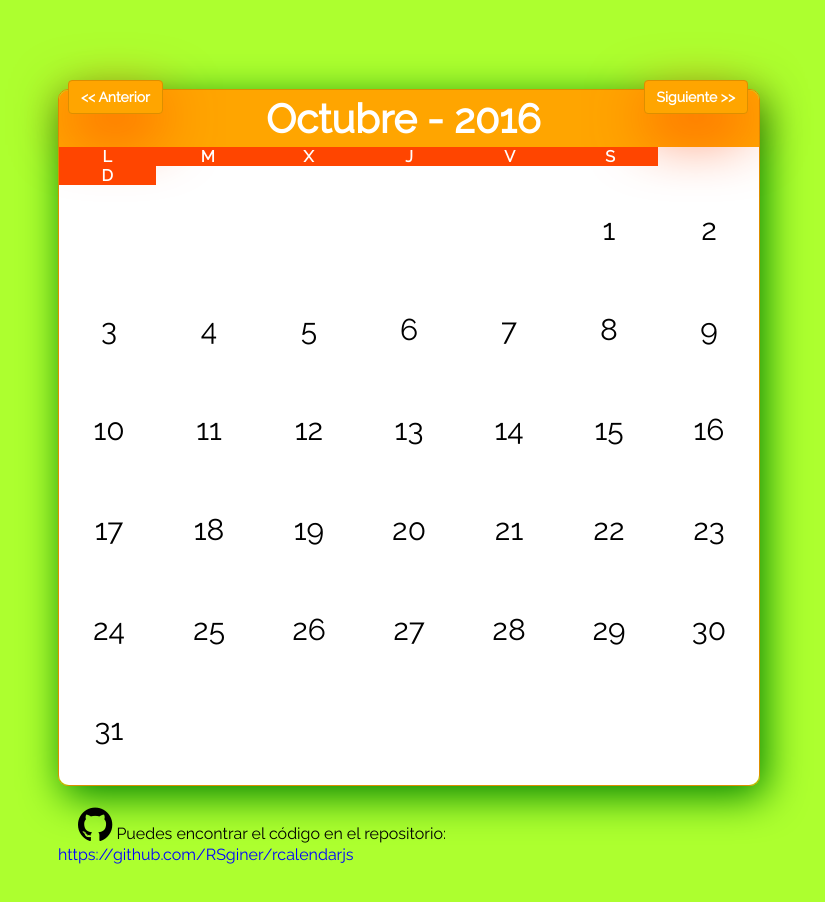
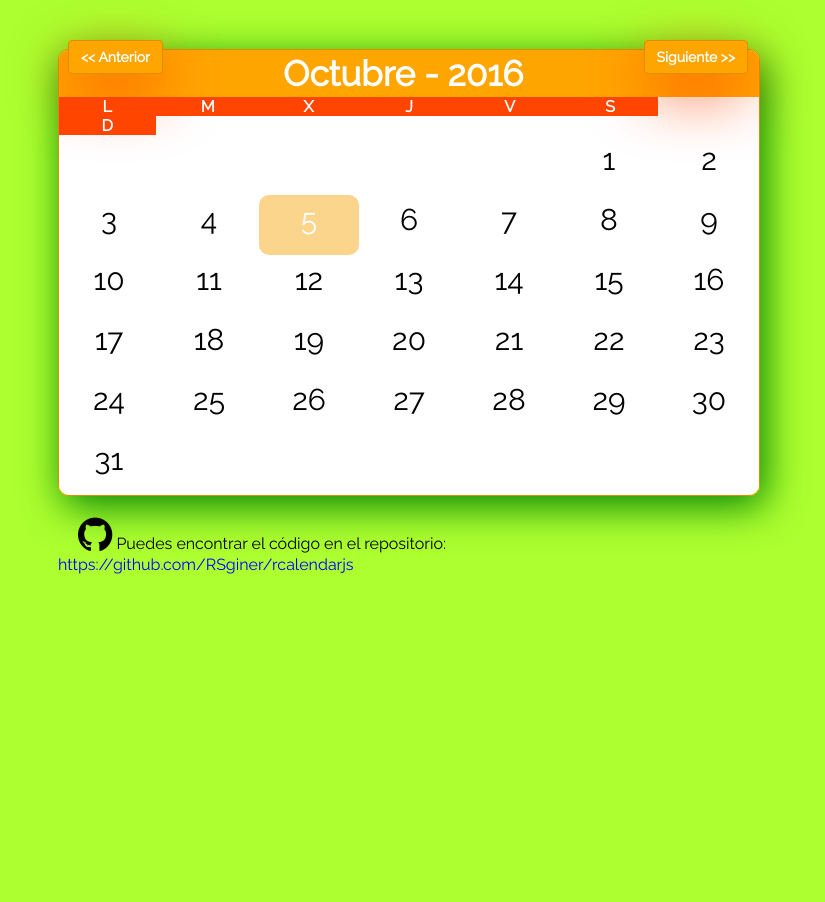
Before and after one commit to RSginer/rcalendarjs, a plain HTML site: page index.html in a window 1280 px wide. Shown: the whole page, without its empty margins (232-1057 px from the left). After the commit the page ends 800 px from the top, so only its background shows below. Drawn offline with Linux system fonts and the light colour scheme.

Commit message:
Version 1.0 OK

```diff
--- a/css/calendar.css
+++ b/css/calendar.css
@@ -8,10 +8,10 @@
 .calendar_header{
     text-align: center;
     font-weight: bold;
-    font-size: 40px;
+    font-size: 35px;
     color:white;
     background-color:orange;
-    padding: 5px;
+    padding: 3px;
     border-top-left-radius: 10px;
     border-top-right-radius: 10px;
 }
@@ -48,8 +48,8 @@
     display: inline-block;
     width: 100px;
     float: left;
-    line-height: 80px;
-    height: 100px;
+    line-height: 40px;
+    height: 60px;
     text-align: center;
     padding: 5px;
     border-radius:10px;
@@ -64,9 +64,13 @@
 }
 
 .calendar_body_week_day--current-day{
-    background-color: #FFF5F5;
+    background-color: #fcd58c;
+    color:white;
 }
-
+.calendar_body_week_day--current-day:hover{
+    background-color: #fcd58c;
+    color:black;
+}
 .btn{
     color: white;
     background-color: orange;
--- a/css/styles.css
+++ b/css/styles.css
@@ -15,7 +15,7 @@ html, body {
     width:740px;
     margin:0 auto;
     padding: 20px;
-    margin-top: 50px;
+    margin-top: 10px;
 
 }
 
--- a/js/calendar.js
+++ b/js/calendar.js
@@ -1,6 +1,5 @@
 var today = new Date();
 var date = new Date(today.getFullYear(), today.getMonth(), 01);
-console.log(date);
 initCalendar(date);
 
 function initCalendar(date) {
@@ -23,9 +22,12 @@ function initCalendar(date) {
     for (var i = 1; i < numBlankDivs; i++) {
         text += '<div class="calendar_body_week_day"></div>';
     }
-    console.log(date.getDay())
     for (var i = 1; i <= monthDays[date.getMonth()]; i++) {
+        if (today.getDate()==i && today.getMonth()==date.getMonth()) {
+            text += '<div class="calendar_body_week_day calendar_body_week_day--current-day">' + i + '</div>';
+        }else{
         text += '<div class="calendar_body_week_day">' + i + '</div>';
+        }
     }
 
     body.innerHTML = text;
```
Also changed, not shown: index.html (+2 -4 lines).
